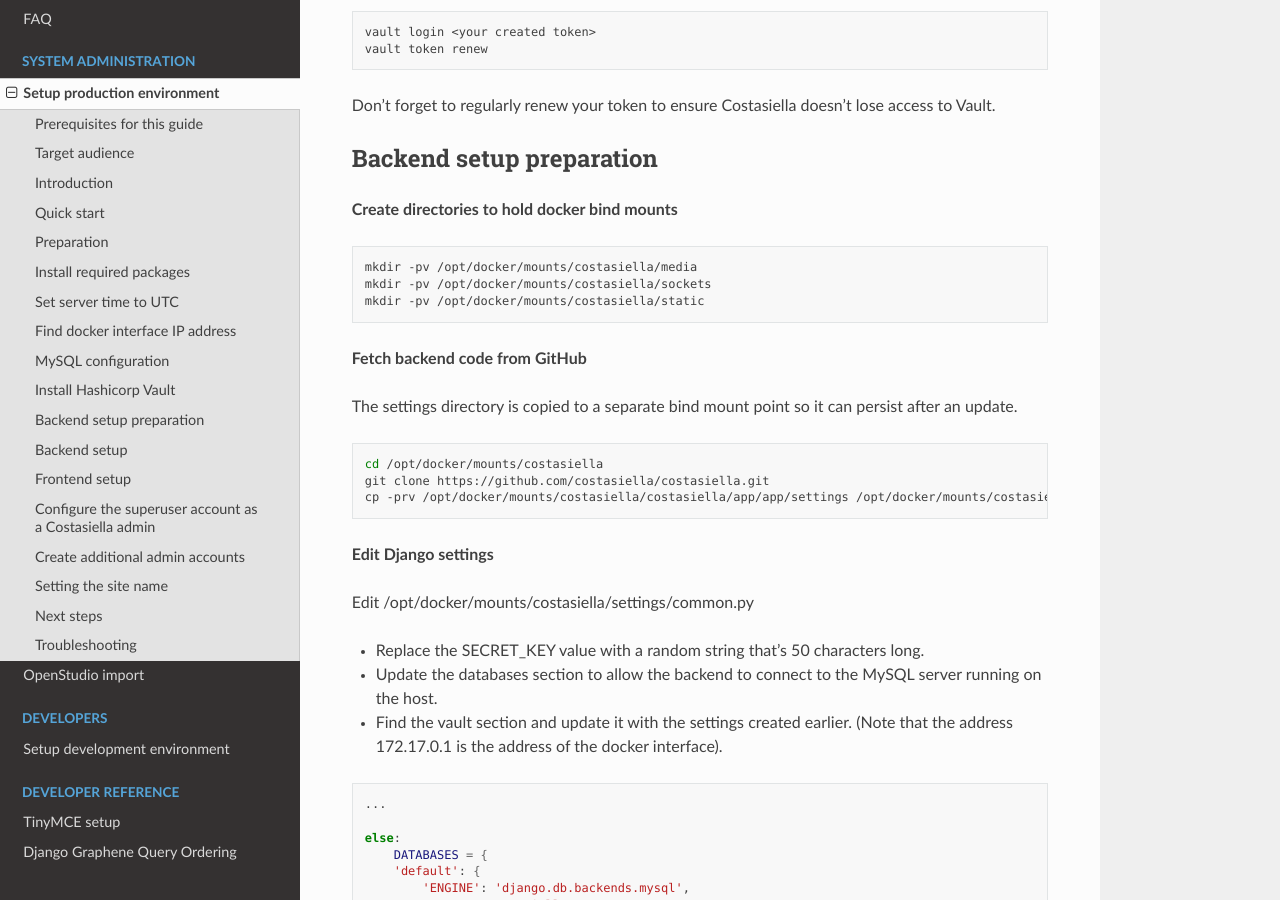
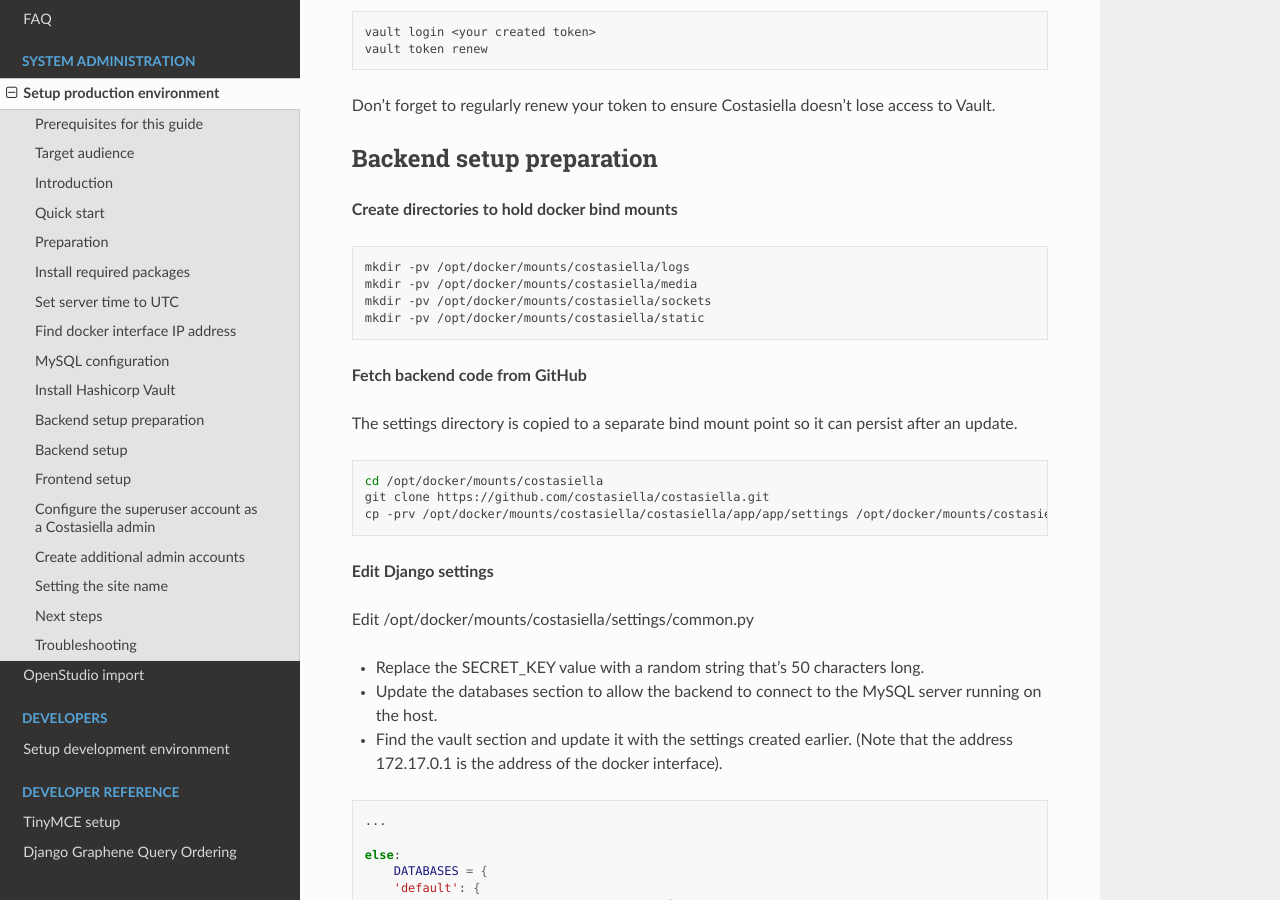
Before and after one commit to costasiella/costasiella_docs, a Sphinx documentation site: the page built from source/sysadmin/setup_production_environment.rst, in a window 1280 px wide and 900 px high, scrolled down 6546 px. Built offline with Sphinx 7.4.7 and the Read the Docs theme 2.0.0, drawn with Linux system fonts in a browser that asks for light colours.

Commit message:
Add logs directory to setup production environment

```diff
--- a/source/sysadmin/setup_production_environment.rst
+++ b/source/sysadmin/setup_production_environment.rst
@@ -323,6 +323,7 @@
 
 .. code-block:: bash
 
+    mkdir -pv /opt/docker/mounts/costasiella/logs
     mkdir -pv /opt/docker/mounts/costasiella/media
     mkdir -pv /opt/docker/mounts/costasiella/sockets
     mkdir -pv /opt/docker/mounts/costasiella/static
```
